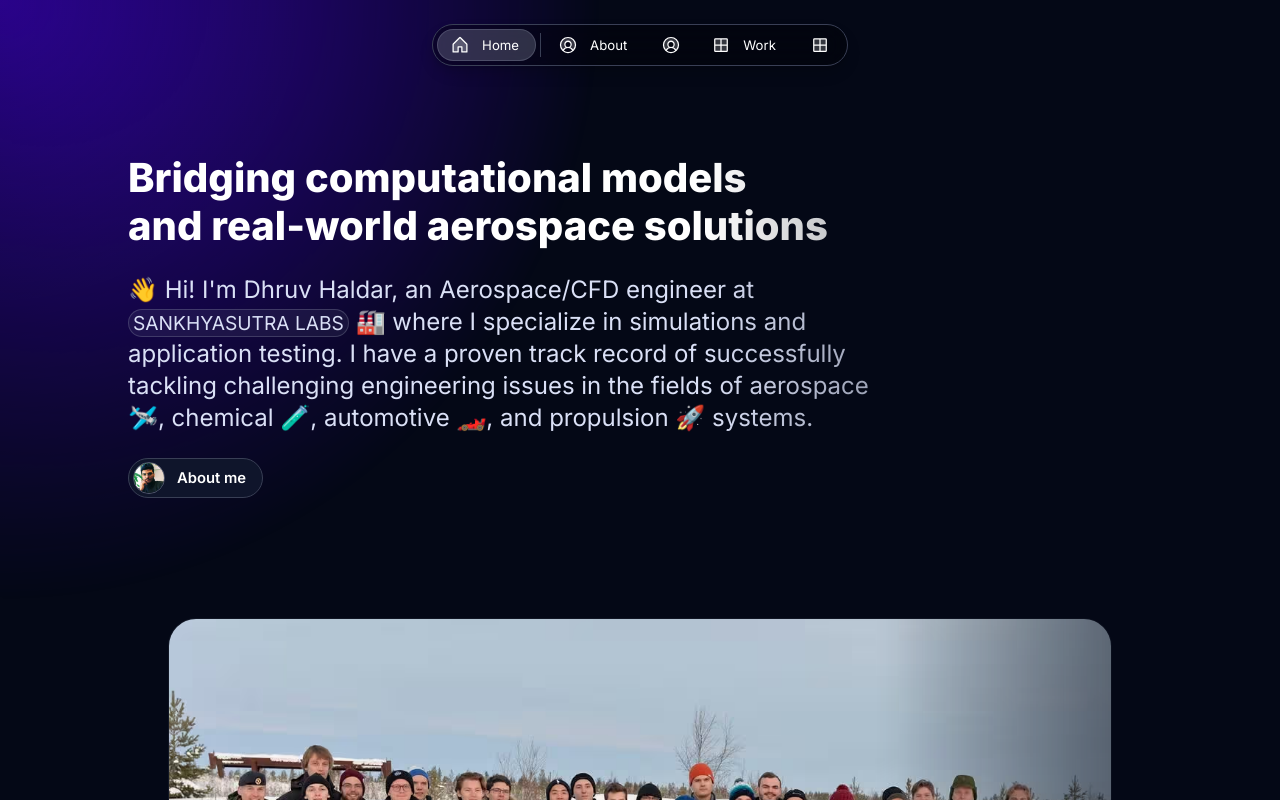
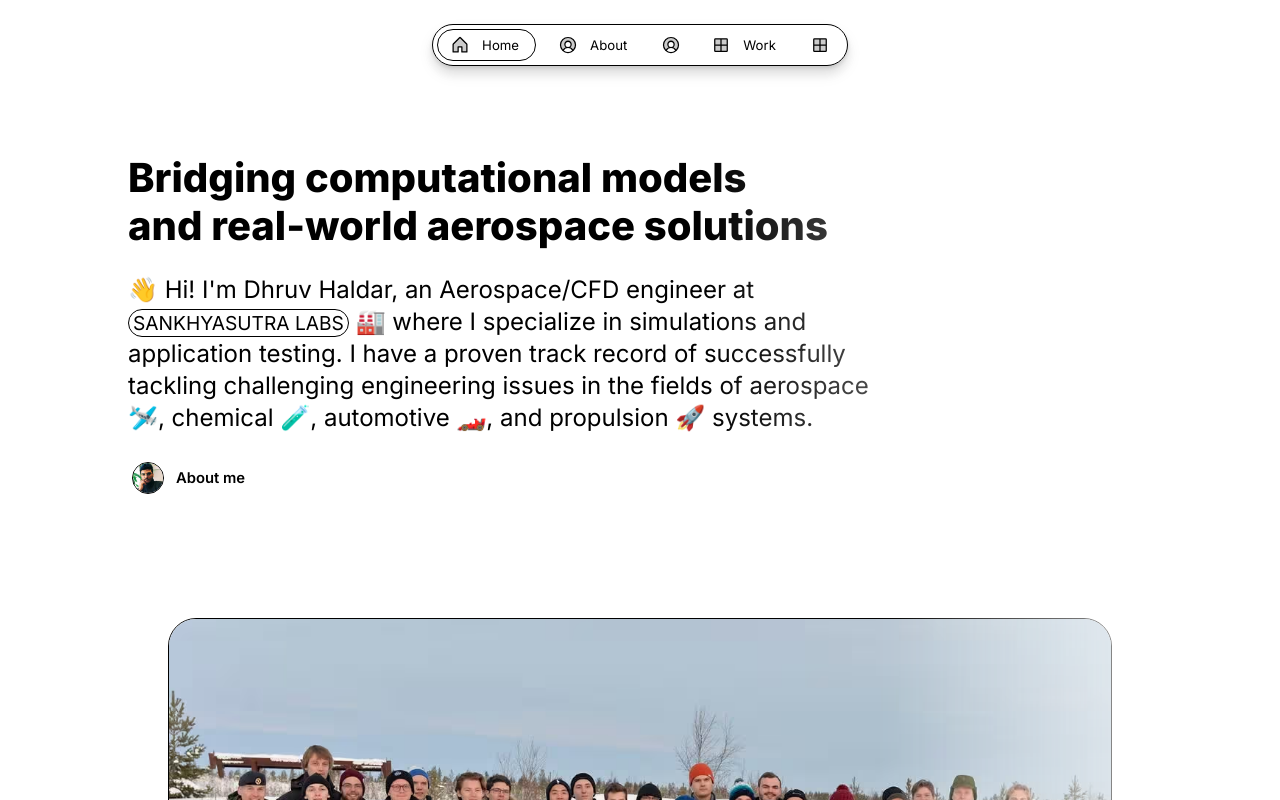
Before and after one commit to dhruvhaldar/portfolio, a Next.js app: page / in a window 1280 px wide. Shown: the top 800 px of the page. Built offline with nearby package versions, Linux system fonts and the light colour scheme.

Commit message:
update config.js

```diff
--- a/src/app/resources/config.js
+++ b/src/app/resources/config.js
@@ -1,8 +1,8 @@
 const baseURL="dhruvhaldar.vercel.app";const routes={"/":true,"/about":true,"/work":true,"/blog":false,"/gallery":true};const protectedRoutes={"/work/mars-mission":false};const style = {
-  theme: "dark", // dark | light
+  theme: "white", // dark | light
   neutral: "slate", // sand | gray | slate
-  brand: "indigo", // blue | indigo | violet | magenta | pink | red | orange | yellow | moss | green | emerald | aqua | cyan
-  accent: "violet", // blue | indigo | violet | magenta | pink | red | orange | yellow | moss | green | emerald | aqua | cyan
+  brand: "green", // blue | indigo | violet | magenta | pink | red | orange | yellow | moss | green | emerald | aqua | cyan
+  accent: "green", // blue | indigo | violet | magenta | pink | red | orange | yellow | moss | green | emerald | aqua | cyan
   solid: "contrast", // color | contrast
   solidStyle: "flat", // flat | plastic
   border: "rounded", // rounded | playful | conservative
```
